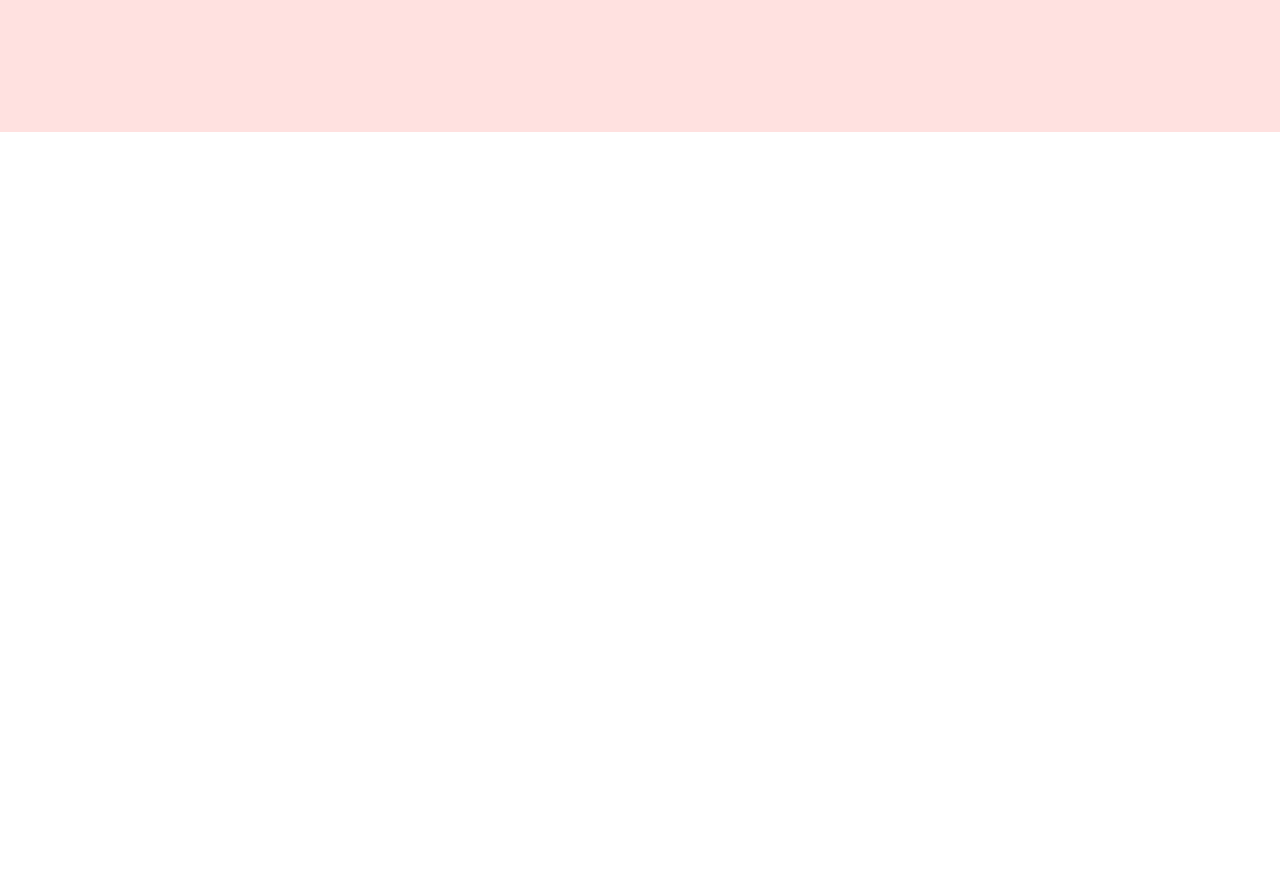
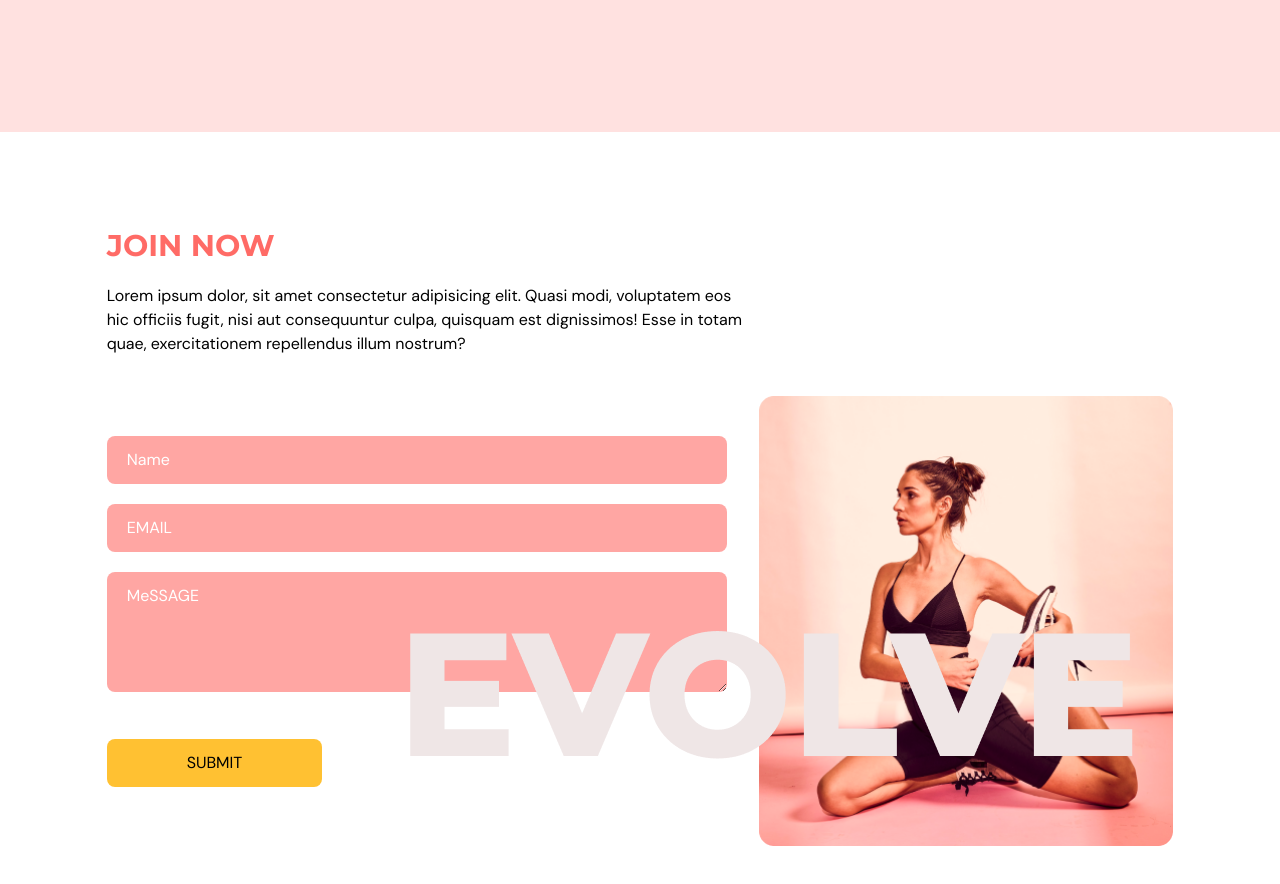
Before and after one commit to vineetbhoriya/Gym-website, a React (Vite) app: page / in a window 1280 px wide. Shown: the part 2940-3824 px from the top of the page. Before the commit the page ends 3072 px from the top, so only its background shows below. Built offline with nearby package versions, Linux system fonts and the light colour scheme.

Commit message:
contact us added

```diff
--- a/package.json
+++ b/package.json
@@ -14,7 +14,8 @@
     "framer-motion": "^10.12.16",
     "react": "^18.2.0",
     "react-anchor-link-smooth-scroll": "^1.0.12",
-    "react-dom": "^18.2.0"
+    "react-dom": "^18.2.0",
+    "react-hook-form": "^7.44.3"
   },
   "devDependencies": {
     "@types/node": "^20.2.5",
--- a/src/App.tsx
+++ b/src/App.tsx
@@ -5,6 +5,7 @@
 import { SelectedPage } from '@/shared/type'
 import Benefit from '@/scenes/benefits'
 import OurClasses from '@/scenes/OurClasses'
+import ContactUs from '@/scenes/ContactUs'
 
 function App() {
   const [selectedPage, setSelectedPage] = useState<SelectedPage>(SelectedPage.Home)
@@ -26,6 +27,7 @@
       <Home setSelectedPage={setSelectedPage}></Home>
       <Benefit setSelectedPage={setSelectedPage}></Benefit>
       <OurClasses setSelectedPage={setSelectedPage}></OurClasses>
+      <ContactUs setSelectedPage={setSelectedPage}></ContactUs>
     </>
   )
 }
--- /dev/null
+++ b/src/scenes/ContactUs/index.tsx
@@ -0,0 +1,111 @@
+import { SelectedPage } from "@/shared/type"
+import { motion } from "framer-motion"
+import { useForm } from "react-hook-form"
+import ContactUsPageGraphic from "@/assets/ContactUsPageGraphic.png"
+import HText from "@/shared/Htext"
+
+type Props = {
+    setSelectedPage: (value: SelectedPage) => void
+}
+
+const ContactUs = ({ setSelectedPage }: Props) => {
+    const inputStyle = `mb-5 w-full rounded-lg bg-primary-300 px-5 py-3 placeholder-white `
+
+    const { register, trigger, formState: { errors }, } = useForm();
+    const onSubmit = async (e: any) => {
+        const isVaild = await trigger();
+        if (!isVaild) {
+            e.preventDefault();
+        }
+    }
+    return (
+        <section id="contactus" className="mx-auto pt-24 w-5/6 pb-32">
+            <motion.div
+                onViewportEnter={() => setSelectedPage(SelectedPage.Home)}
+            >
+                <motion.div className="md:w-3/5"
+                    initial="hidden"
+                    whileInView="visible"
+                    viewport={{ once: true, amount: 0.5 }}
+                    transition={{ duration: 0.5 }}
+                    variants={{
+                        hidden: { opacity: 0, x: -50 },
+                        visible: { opacity: 1, x: 0 },
+                    }}
+                >
+                    <HText>
+                        <span className="text-primary-500">JOIN NOW</span>
+                    </HText>
+                    <p className="my-5">Lorem ipsum dolor, sit amet consectetur adipisicing elit. Quasi modi, voluptatem eos hic officiis fugit, nisi aut consequuntur culpa, quisquam est dignissimos! Esse in totam quae, exercitationem repellendus illum nostrum?</p>
+                </motion.div>
+                <div className="mt-10 justify-between gap-8 md:flex">
+                    <motion.div className="mt-10 basis-3/5 md:mt--0"
+                        initial="hidden"
+                        whileInView="visible"
+                        viewport={{ once: true, amount: 0.5 }}
+                        transition={{ duration: 0.5 }}
+                        variants={{
+                            hidden: { opacity: 0, y: 50 },
+                            visible: { opacity: 1, y: 0 },
+                        }}
+                    >
+                        <form method="post" action="https://formsubmit.co/vineetbhoriya@email.com" target="_blank"
+                            onSubmit={onSubmit}>
+
+                            <input type="text" className={inputStyle} placeholder="Name" {...register("name", {
+                                required: true,
+                                maxLength: 100,
+                            })} />
+                            {errors.name && (
+                                <p className="mt-1 text-primary-500 ">
+                                    {errors.name.type === "required" && "This field is required"}
+                                    {errors.name.type === "macLength" && "MaxLength is 100 Charater"}
+                                </p>
+                            )}
+                            <input type="text" className={inputStyle} placeholder="EMAIL" {...register("email", {
+                                required: true,
+                                pattern: /^[A-Z0-9._%+-]+@[A-Z0-9.-]+\.[A-Z]{2,}$/i,
+                            })} />
+                            {errors.email && (
+                                <p className="mt-1 text-primary-500 ">
+                                    {errors.email.type === "required" && "This field is required"}
+                                    {errors.email.type === "pattern" && "Invaild email id "}
+                                </p>
+                            )}
+                            <textarea className={inputStyle}
+                                rows={4}
+                                cols={50}
+                                placeholder="MeSSAGE" {...register("message", {
+                                    required: true,
+                                    maxLength: 2000,
+                                })} />
+                            {errors.message && (
+                                <p className="mt-1 text-primary-500 ">
+                                    {errors.message.type === "required" && "This field is required"}
+                                    {errors.message.type === "macLength" && "MaxLength is 2000 Charater"}
+                                </p>
+                            )}
+                            <button name="SUBMIT" type="button" className="mt-5 rounded-lg bg-secondary-500 px-20 py-3 transition duration-500 hover:text-white">SUBMIT</button>
+                        </form>
+                    </motion.div>
+                    <motion.div className="relative mt-16 basis-2/5 md:mt-0"
+                     initial="hidden"
+                     whileInView="visible"
+                     viewport={{ once: true, amount: 0.5 }}
+                     transition={{ delay:0.2, duration: 0.5 }}
+                     variants={{
+                         hidden: { opacity: 0, x: -50 },
+                         visible: { opacity: 1, x: 0 },
+                     }}>
+                        <div className="md:before:content-evolvetext w-full before:absolute before:bottom-20 before:right-10 before:z[-1] ">
+                            <img src={ContactUsPageGraphic} className="w-full" alt="ContactUsPageGraphic" />
+                        </div>
+                    </motion.div>
+                </div>
+
+            </motion.div>
+        </section>
+    )
+}
+
+export default ContactUs
```
Also changed, not shown: 1 other file (tests, documents, lock files or other folders).
